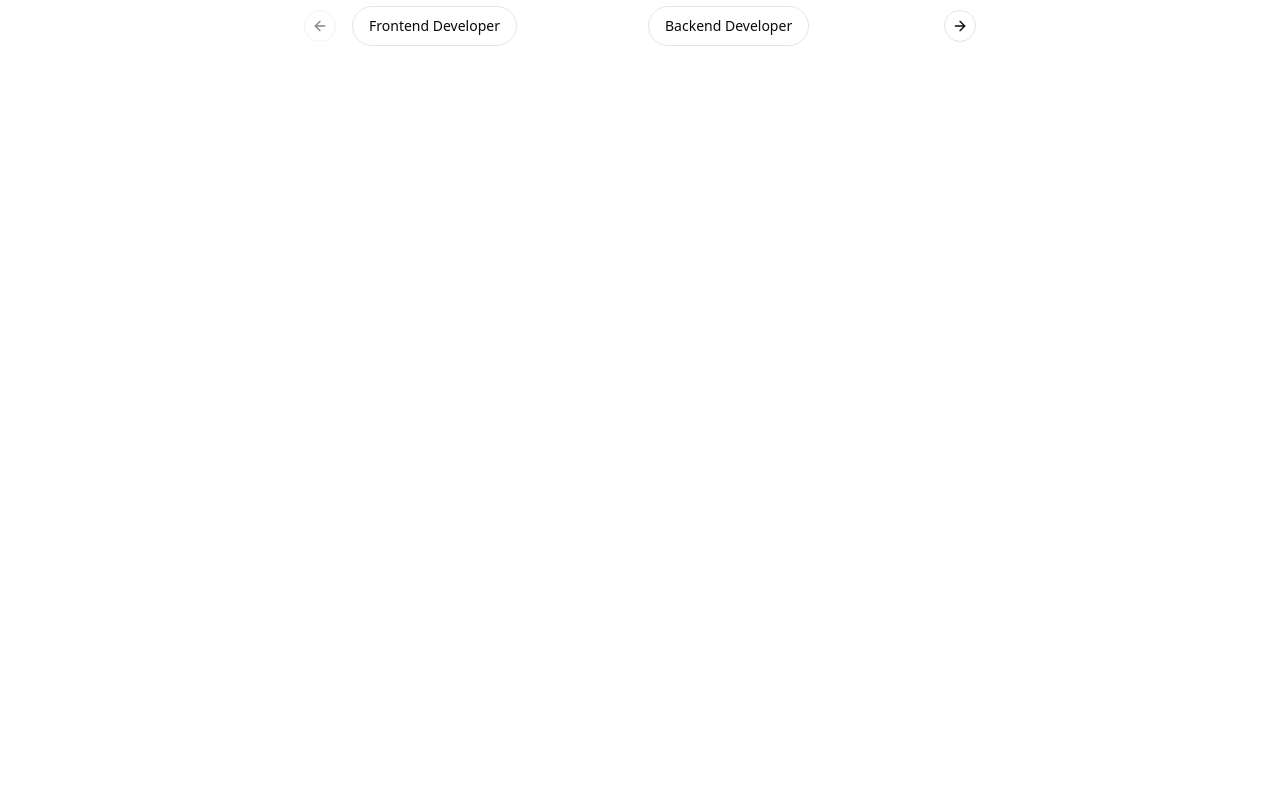
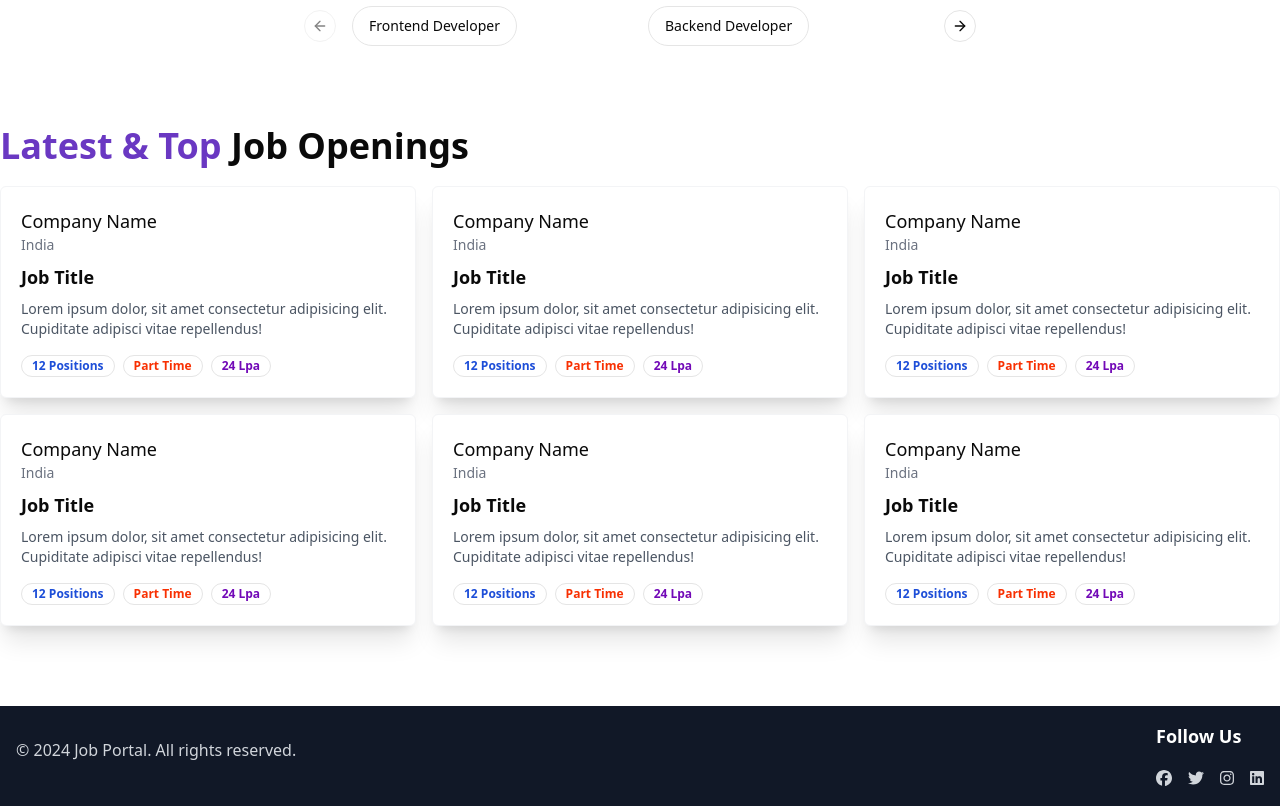
Before and after one commit to Manthanjadhav/React-shadcn-Project, a React (Vite) app in the folder Frontend/: page / in a window 1280 px wide. Shown: the part 440-1246 px from the top of the page. Before the commit the page ends 800 px from the top, so only its background shows below. Built offline with nearby package versions, Linux system fonts and the light colour scheme.

Commit message:
Added some more Components

```diff
--- a/Frontend/package.json
+++ b/Frontend/package.json
@@ -10,6 +10,11 @@
     "preview": "vite preview"
   },
   "dependencies": {
+    "@fortawesome/fontawesome-svg-core": "^6.6.0",
+    "@fortawesome/free-brands-svg-icons": "^6.6.0",
+    "@fortawesome/free-regular-svg-icons": "^6.6.0",
+    "@fortawesome/free-solid-svg-icons": "^6.6.0",
+    "@fortawesome/react-fontawesome": "^0.2.2",
     "@radix-ui/react-avatar": "^1.1.0",
     "@radix-ui/react-label": "^2.1.0",
     "@radix-ui/react-popover": "^1.1.1",
--- /dev/null
+++ b/Frontend/src/components/Footer.jsx
@@ -0,0 +1,40 @@
+import {
+  faFacebook,
+  faInstagram,
+  faLinkedin,
+  faTwitter,
+} from "@fortawesome/free-brands-svg-icons";
+import { FontAwesomeIcon } from "@fortawesome/react-fontawesome";
+import React from "react";
+const Footer = () => {
+  return (
+    <footer className="bg-gray-900 text-gray-300 py-4">
+      <div className="flex justify-between">
+        <div className="pt-4 pl-4">
+          <p>
+            &copy; {new Date().getFullYear()} Job Portal. All rights reserved.
+          </p>
+        </div>
+        <div className="pr-4">
+          <h4 className="text-lg font-semibold mb-4 text-white">Follow Us</h4>
+          <div className="flex space-x-4">
+            <a href="#" className="text-gray-300 hover:text-white">
+              <FontAwesomeIcon icon={faFacebook} />
+            </a>
+            <a href="#" className="text-gray-300 hover:text-white">
+              <FontAwesomeIcon icon={faTwitter} />
+            </a>
+            <a href="#" className="text-gray-300 hover:text-white">
+              <FontAwesomeIcon icon={faInstagram} />
+            </a>
+            <a href="#" className="text-gray-300 hover:text-white">
+              <FontAwesomeIcon icon={faLinkedin} />
+            </a>
+          </div>
+        </div>
+      </div>
+    </footer>
+  );
+};
+
+export default Footer;
--- a/Frontend/src/components/Home.jsx
+++ b/Frontend/src/components/Home.jsx
@@ -2,6 +2,8 @@ import React from "react";
 import Navbar from "./shared/Navbar";
 import HeroSection from "./HeroSection";
 import CategoryCarousal from "./CategoryCarousal";
+import LatestJobs from "./LatestJobs";
+import Footer from "./Footer";
 
 function Home() {
   return (
@@ -9,6 +11,8 @@ function Home() {
       <Navbar />
       <HeroSection />
       <CategoryCarousal />
+      <LatestJobs />
+      <Footer />
     </div>
   );
 }
--- /dev/null
+++ b/Frontend/src/components/LatestJobCard.jsx
@@ -0,0 +1,33 @@
+import React from "react";
+import { Badge } from "./ui/badge";
+
+function LatestJobCard() {
+  return (
+    <div className="p-5 rounded-md shadow-xl bg-white border border-gray-100 cursor-pointer">
+      <div>
+        <h1 className="font-medium text-lg">Company Name</h1>
+        <p className="text-sm text-gray-500">India</p>
+      </div>
+      <div>
+        <h1 className="font-bold text-lg my-2">Job Title</h1>
+        <p className="text-sm text-gray-600">
+          Lorem ipsum dolor, sit amet consectetur adipisicing elit. Cupiditate
+          adipisci vitae repellendus!
+        </p>
+      </div>
+      <div className="flex items-center gap-2 mt-4">
+        <Badge className="text-blue-700 font-bold" variant="ghost">
+          12 Positions
+        </Badge>
+        <Badge className="text-[#F83002] font-bold" variant="ghost">
+          Part Time
+        </Badge>
+        <Badge className="text-[#7209b7] font-bold" variant="ghost">
+          24 Lpa
+        </Badge>
+      </div>
+    </div>
+  );
+}
+
+export default LatestJobCard;
--- /dev/null
+++ b/Frontend/src/components/LatestJobs.jsx
@@ -0,0 +1,19 @@
+import React from "react";
+import LatestJobCard from "./LatestJobCard";
+const randomJobs = [1, 2, 3, 4, 5, 6, 7, 8];
+function LatestJobs() {
+  return (
+    <div className="max-w-7xl mx-auto my-20">
+      <h1 className="text-4xl font-bold">
+        <span className="text-[#6A38C2]">Latest & Top </span>Job Openings
+      </h1>
+      <div className="grid grid-cols-3 gap-4 my-5">
+        {randomJobs.slice(0, 6).map((item, index) => (
+          <LatestJobCard />
+        ))}
+      </div>
+    </div>
+  );
+}
+
+export default LatestJobs;
--- /dev/null
+++ b/Frontend/src/components/ui/badge.jsx
@@ -0,0 +1,34 @@
+import * as React from "react"
+import { cva } from "class-variance-authority";
+
+import { cn } from "@/lib/utils"
+
+const badgeVariants = cva(
+  "inline-flex items-center rounded-full border px-2.5 py-0.5 text-xs font-semibold transition-colors focus:outline-none focus:ring-2 focus:ring-ring focus:ring-offset-2",
+  {
+    variants: {
+      variant: {
+        default:
+          "border-transparent bg-primary text-primary-foreground hover:bg-primary/80",
+        secondary:
+          "border-transparent bg-secondary text-secondary-foreground hover:bg-secondary/80",
+        destructive:
+          "border-transparent bg-destructive text-destructive-foreground hover:bg-destructive/80",
+        outline: "text-foreground",
+      },
+    },
+    defaultVariants: {
+      variant: "default",
+    },
+  }
+)
+
+function Badge({
+  className,
+  variant,
+  ...props
+}) {
+  return (<div className={cn(badgeVariants({ variant }), className)} {...props} />);
+}
+
+export { Badge, badgeVariants }
```
